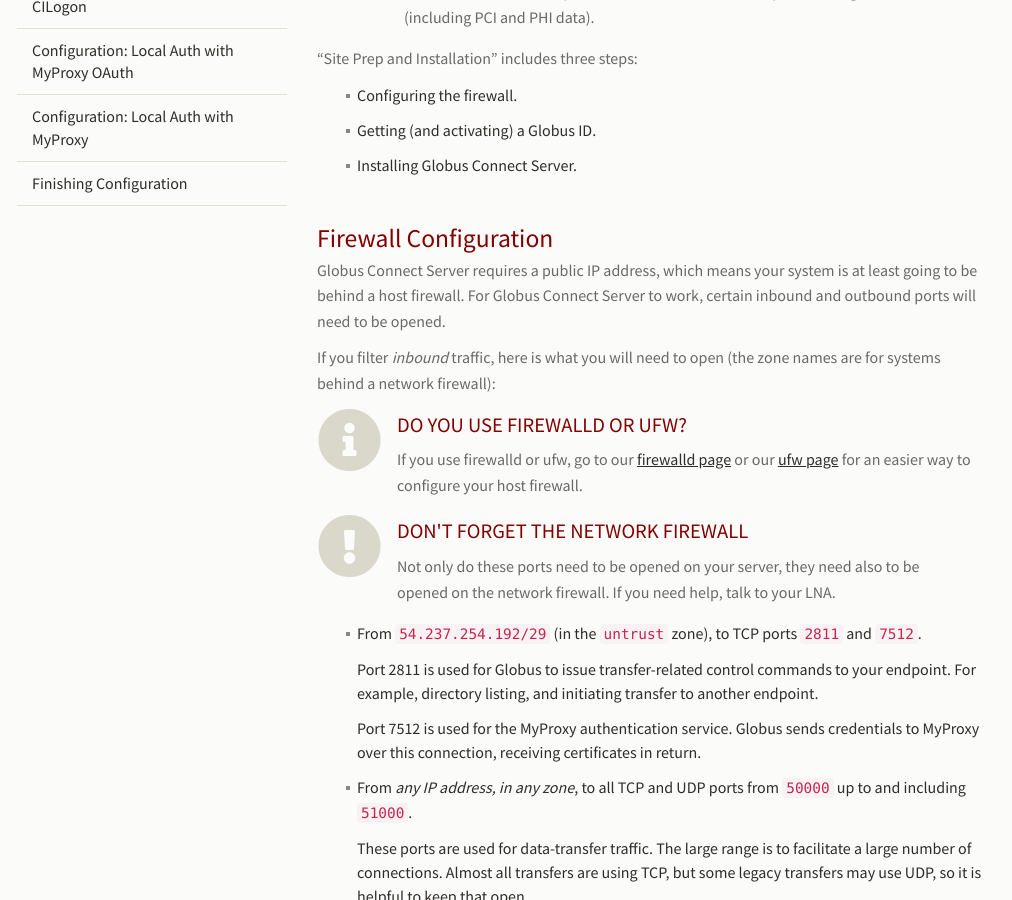
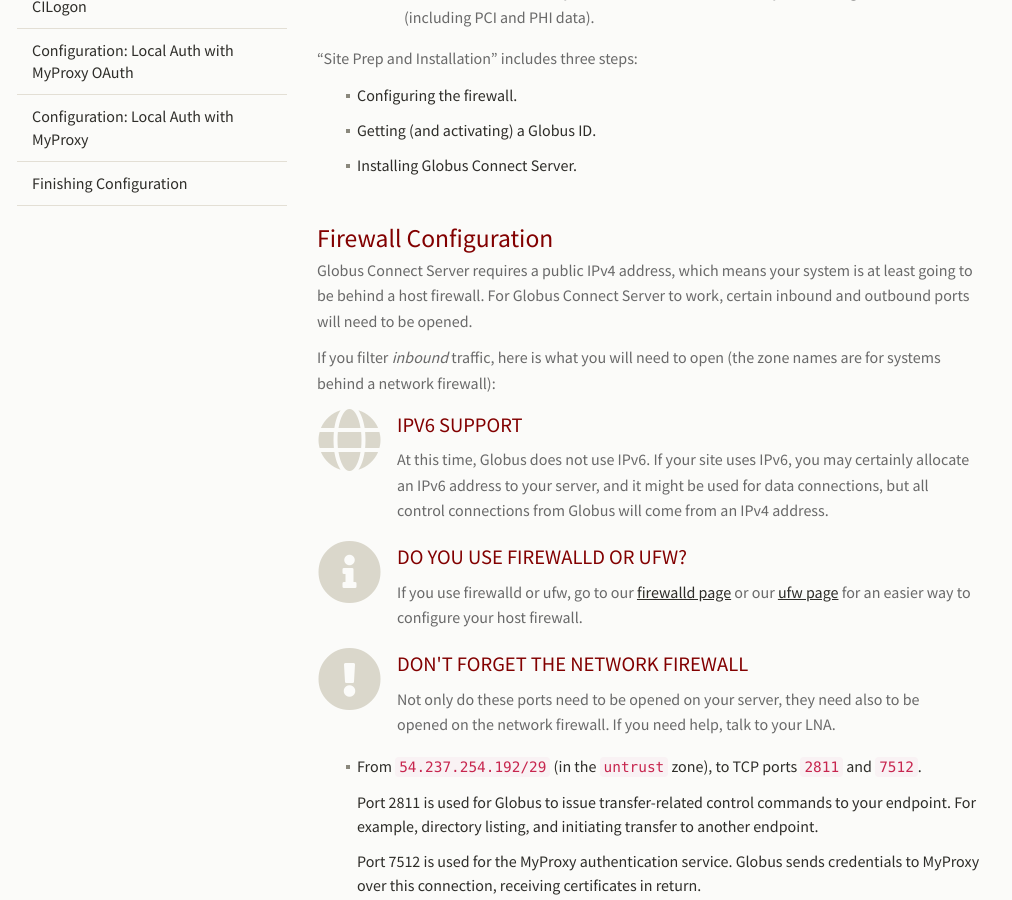
Before and after one commit to stanford-rc/globus.stanford.edu, a Jekyll site: the page built from server/install.md, in a window 1280 px wide and 900 px high, scrolled down 522 px. Shown: the whole window, without its empty margins (38-1050 px from the left). Built offline with Jekyll 4.4.1, drawn with Linux system fonts in a browser that asks for light colours; nearby versions of some CDN libraries; comment, search, counter and statistics services are not loaded.

Commit message:
Add note on IPv6
Right now, Globus doesn't use IPv6, so note that in the docs.

Closes #34

```diff
--- a/server/install.md
+++ b/server/install.md
@@ -32,12 +32,18 @@ setup to be done.
 
 ## Firewall Configuration
 
-Globus Connect Server requires a public IP address, which means your system is
+Globus Connect Server requires a public IPv4 address, which means your system is
 at least going to be behind a host firewall.  For Globus Connect Server to
 work, certain inbound and outbound ports will need to be opened.
 
 If you filter _inbound_ traffic, here is what you will need to open (the zone
 names are for systems behind a network firewall):
+
+{% include info-box.html
+   header="IPv6 Support"
+   icon="globe"
+   content="At this time, Globus does not use IPv6.  If your site uses IPv6, you may certainly allocate an IPv6 address to your server, and it might be used for data connections, but all control connections from Globus will come from an IPv4 address."
+%}
 
 {% include info-box.html
    header="Do you use firewalld or ufw?"
```
